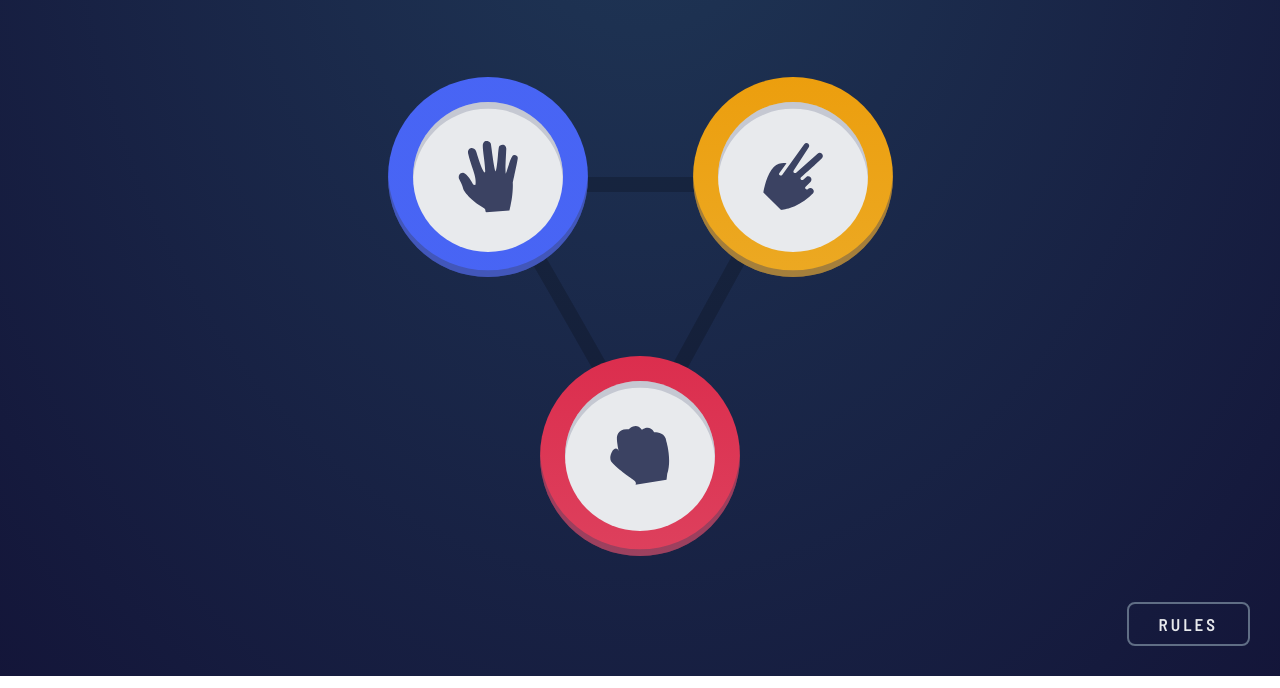
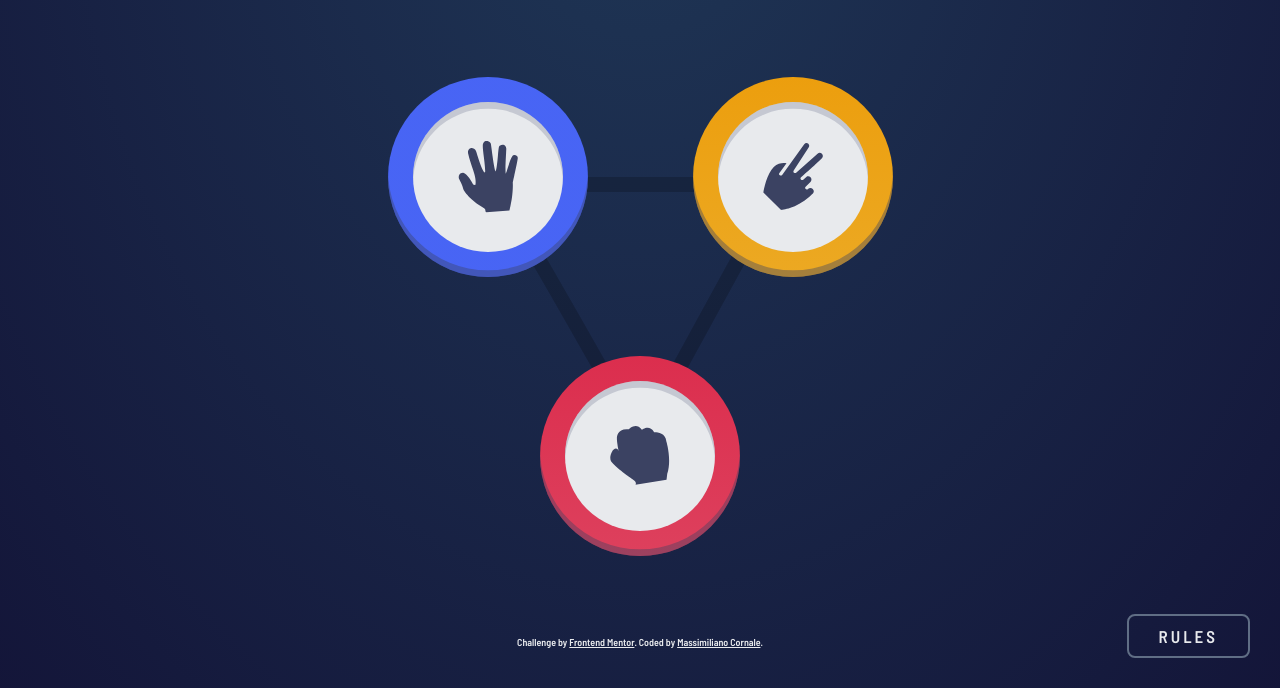
Before and after one commit to mcornale/rock-paper-scissors, a website built with Parcel: page src/index.html in a window 1280 px wide. Shown: the part 188-876 px from the top of the page. Built offline with nearby package versions, Linux system fonts and the light colour scheme.

Commit message:
Add attribution

```diff
--- a/src/index.html
+++ b/src/index.html
@@ -263,13 +263,14 @@
             </svg>
         </section>
 
-        <!-- <div class="attribution">
+        <div class="attribution">
             Challenge by
             <a
                 href="https://www.frontendmentor.io?ref=challenge"
                 target="_blank"
                 >Frontend Mentor</a
-            >. Coded by <a href="#">Your Name Here</a>.
-        </div> -->
+            >. Coded by
+            <a href="https://github.com/mcornale">Massimiliano Cornale</a>.
+        </div>
     </body>
 </html>
--- a/src/main.scss
+++ b/src/main.scss
@@ -449,6 +449,14 @@ body {
     }
 }
 
+.attribution {
+    color: $color-gray-light;
+
+    a {
+        color: $color-gray-light;
+    }
+}
+
 .top-left {
     position: absolute;
     top: 0;
```
